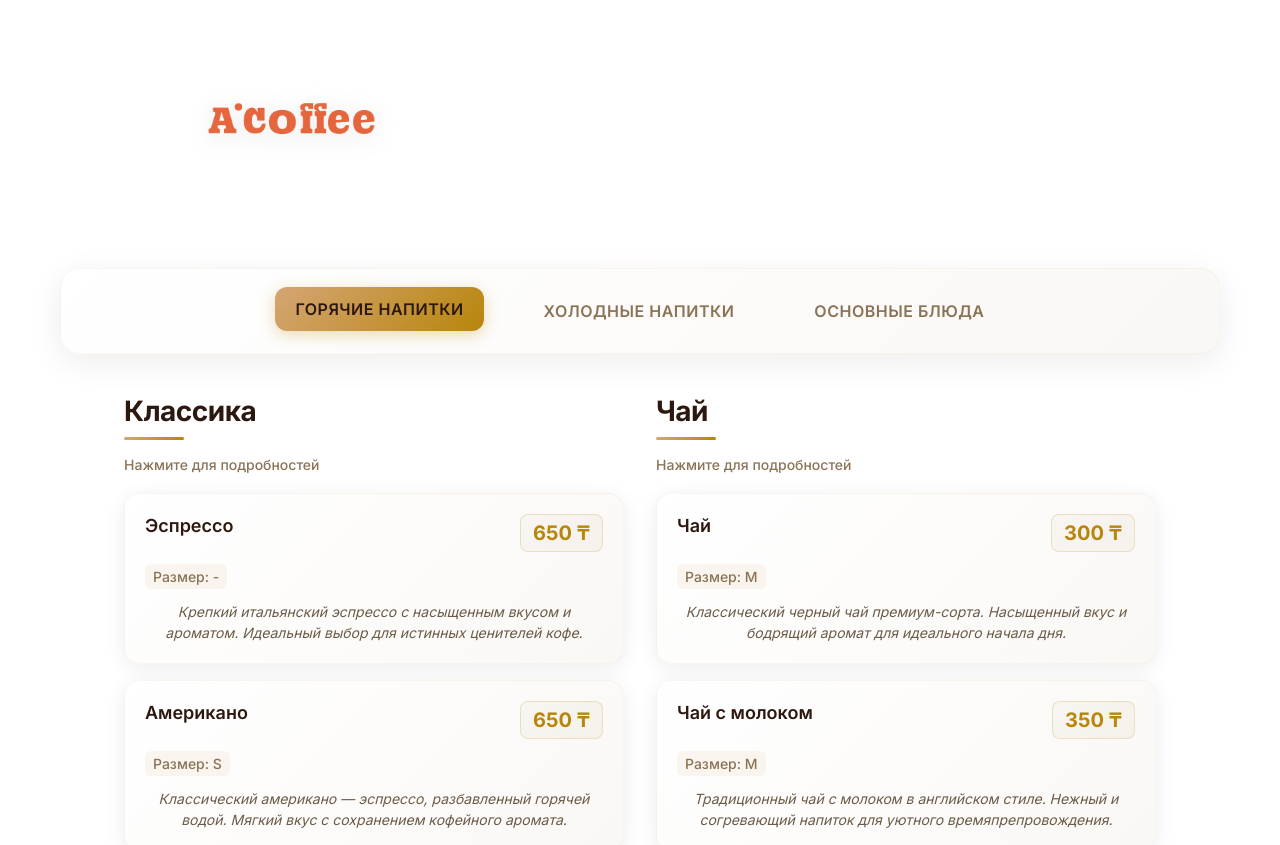
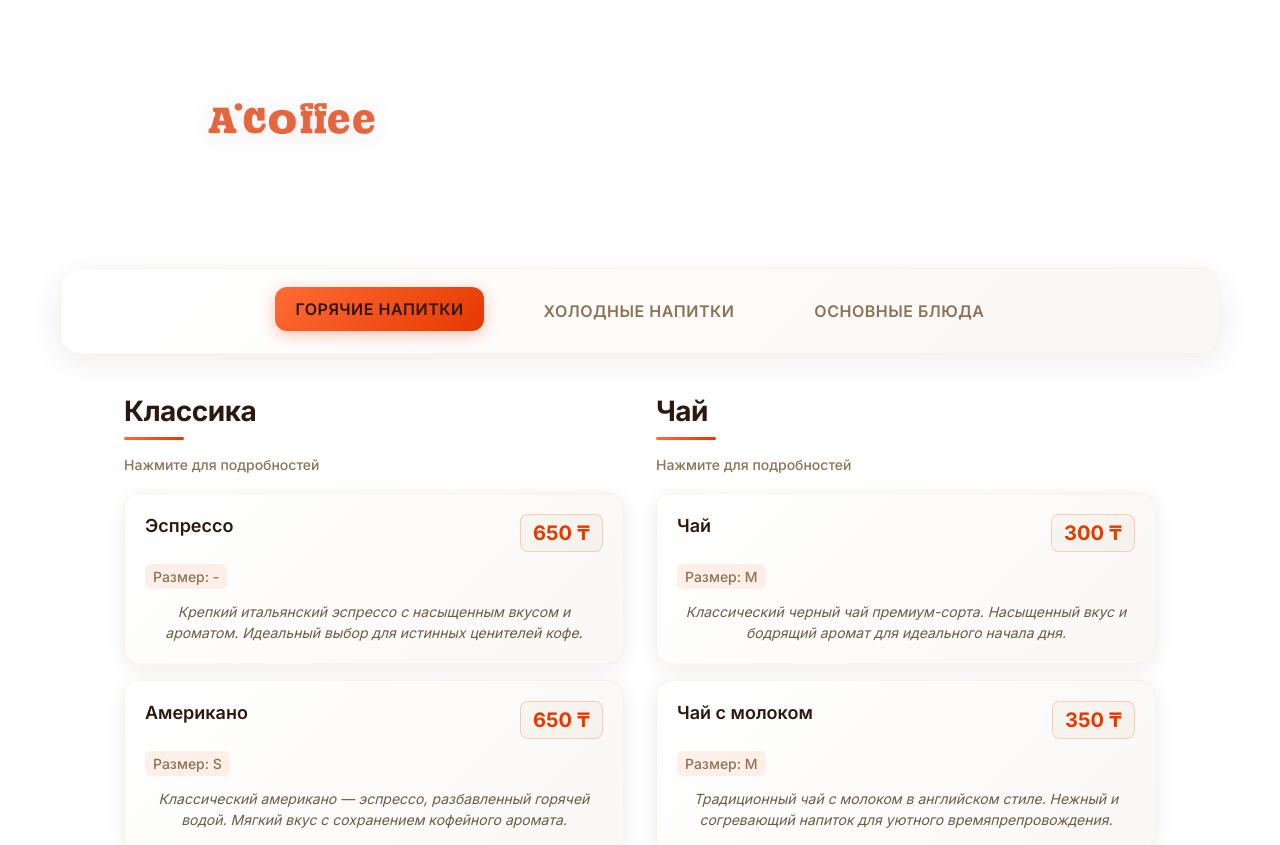
Before and after one commit to Andersonscat/a_coffee_menu, a React (Create React App) app: page / in a window 1280 px wide. Shown: the top 845 px of the page. Built offline with nearby package versions, Linux system fonts and the light colour scheme.

Commit message:
Заменен золотой цвет на оранжевый во всех элементах дизайна

```diff
--- a/src/App.css
+++ b/src/App.css
@@ -145,7 +145,7 @@ main {
   flex-direction: column;
   align-items: center;
   font-family: 'Inter', -apple-system, BlinkMacSystemFont, 'Segoe UI', Roboto, sans-serif;
-  border: 1px solid rgba(212, 165, 116, 0.2);
+  border: 1px solid rgba(255, 107, 53, 0.2);
   animation: slideIn 0.3s cubic-bezier(0.4, 0, 0.2, 1);
 }
 
@@ -154,7 +154,7 @@ main {
   top: 16px;
   right: 24px;
   background: linear-gradient(135deg, #f8f6f2 0%, #f5f1eb 100%);
-  border: 1px solid rgba(212, 165, 116, 0.2);
+  border: 1px solid rgba(255, 107, 53, 0.2);
   border-radius: 50%;
   width: 40px;
   height: 40px;
@@ -297,7 +297,7 @@ main {
   left: 0;
   width: 60px;
   height: 3px;
-  background: linear-gradient(90deg, #d4a574 0%, #b8860b 100%);
+  background: linear-gradient(90deg, #ff6b35 0%, #e63900 100%);
   border-radius: 2px;
 }
 
--- a/src/components/DrinksTable.css
+++ b/src/components/DrinksTable.css
@@ -24,7 +24,7 @@
   left: 0;
   right: 0;
   height: 3px;
-  background: linear-gradient(90deg, #d4a574 0%, #b8860b 100%);
+  background: linear-gradient(90deg, #ff6b35 0%, #e63900 100%);
   transform: scaleX(0);
   transition: transform 0.3s ease;
 }
@@ -32,7 +32,7 @@
 .drink-card:hover {
   transform: translateY(-4px);
   box-shadow: 0 8px 32px rgba(45, 24, 16, 0.12);
-  border-color: rgba(212, 165, 116, 0.2);
+  border-color: rgba(255, 107, 53, 0.2);
 }
 
 .drink-card:hover::before {
@@ -57,12 +57,12 @@
 .drink-price {
   font-size: 20px;
   font-weight: 700;
-  color: #b8860b;
+  color: #e63900;
   margin: 0;
   background: linear-gradient(135deg, #f8f6f2 0%, #f5f1eb 100%);
   padding: 6px 12px;
   border-radius: 8px;
-  border: 1px solid rgba(184, 134, 11, 0.2);
+  border: 1px solid rgba(230, 57, 0, 0.2);
 }
 
 .drink-details-row {
@@ -76,7 +76,7 @@
   font-size: 14px;
   color: #8b7355;
   font-weight: 500;
-  background: rgba(212, 165, 116, 0.1);
+  background: rgba(255, 107, 53, 0.1);
   padding: 4px 8px;
   border-radius: 6px;
 }
--- a/src/components/Header.css
+++ b/src/components/Header.css
@@ -22,6 +22,7 @@
   box-shadow: 0 8px 32px rgba(45, 24, 16, 0.08);
   backdrop-filter: blur(10px);
   z-index: -1;
+  border: 1px solid rgba(255, 107, 53, 0.1);
 }
 
 .logo {
--- a/src/components/MenuTabs.css
+++ b/src/components/MenuTabs.css
@@ -39,7 +39,7 @@
   left: 0;
   right: 0;
   bottom: 0;
-  background: linear-gradient(135deg, #d4a574 0%, #b8860b 100%);
+  background: linear-gradient(135deg, #ff6b35 0%, #e63900 100%);
   opacity: 0;
   transition: opacity 0.3s ease;
   border-radius: 12px;
@@ -56,8 +56,8 @@
 
 .tab-list button.active {
   color: #2d1810;
-  background: linear-gradient(135deg, #d4a574 0%, #b8860b 100%);
-  box-shadow: 0 4px 16px rgba(184, 134, 11, 0.3);
+  background: linear-gradient(135deg, #ff6b35 0%, #e63900 100%);
+  box-shadow: 0 4px 16px rgba(230, 57, 0, 0.3);
   transform: translateY(-2px);
 }
 
```
